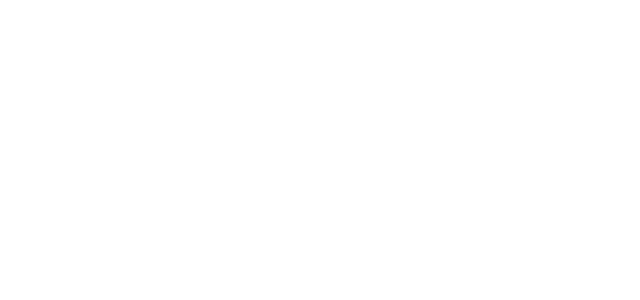
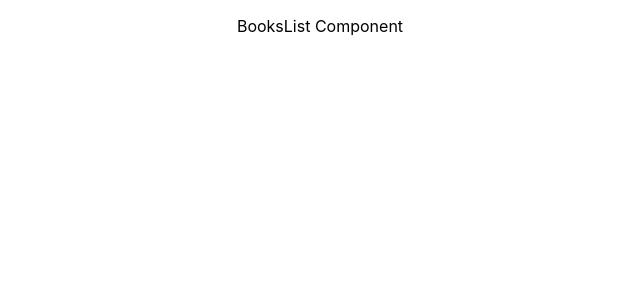
Before and after one commit to SilviaCabello/Books-app, a React (Create React App) app in the folder books-app/: page / in a window 1280 px wide. Shown: the top 300 px of the page, without its empty margins (320-960 px from the left). Built offline with nearby package versions, Linux system fonts and the light colour scheme.

Commit message:
create BooksList component

```diff
--- a/books-app/src/App.js
+++ b/books-app/src/App.js
@@ -1,4 +1,6 @@
 import './App.css';
+import BooksList from './components/BooksList';
+
 
 
 const books = [
@@ -79,7 +81,7 @@
 function App() {
   return (
     <div className="App">
-
+      <BooksList />
     </div>
   );
 }
--- /dev/null
+++ b/books-app/src/components/BooksList.js
@@ -0,0 +1,5 @@
+const BooksList = () => {
+    return <p>BooksList Component</p>
+};
+
+export default BooksList;
```
